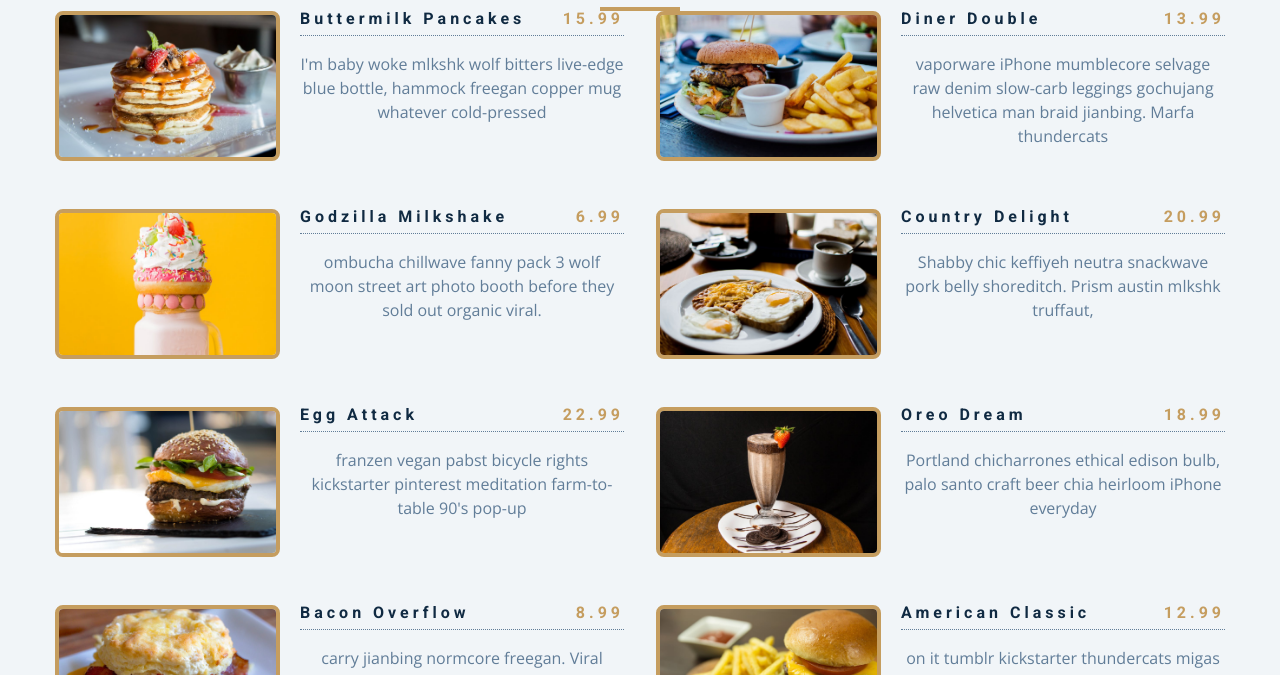
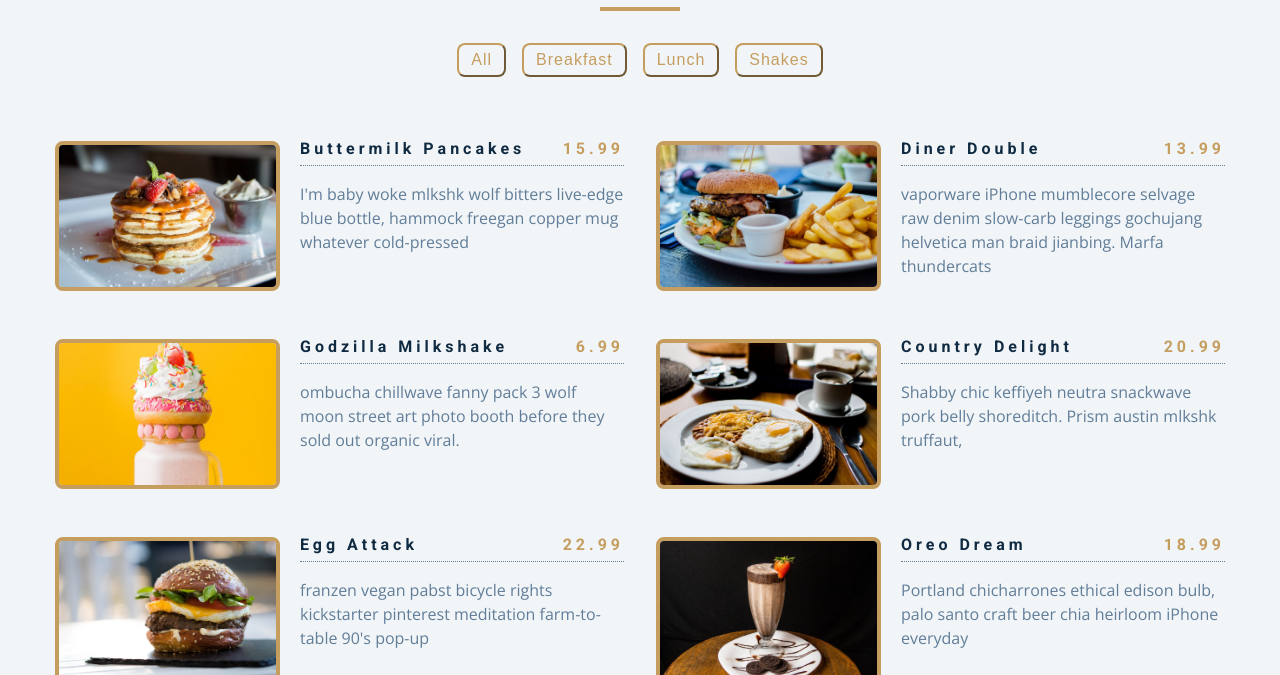
Before and after one commit to JurysR/Menu, a plain HTML site: page index.html in a window 1280 px wide. Shown: the part 125-800 px from the top of the page. Drawn offline with nearby package versions, Linux system fonts and the light colour scheme.

Commit message:
index fix

```diff
--- a/index.html
+++ b/index.html
@@ -18,9 +18,16 @@
       <div class="title">
         <h2>our menu</h2>
         <div class="underline"></div>
-        <!-- filter buttons -->
-        <!-- menu items -->
-        <div class="section-center"></div>
+      </div>
+      <!-- filter buttons -->
+      <div class="btn-container">
+        <button class="filter-btn" type="button">all</button>
+        <button class="filter-btn" type="button">breakfast</button>
+        <button class="filter-btn" type="button">lunch</button>
+        <button class="filter-btn" type="button">shakes</button>
+      </div>
+      <!-- menu items -->
+      <div class="section-center">
         <!-- single item -->
         <article class="menu-item">
           <img src="menu-item.jpeg" class="photo" alt="menu item" />
```
